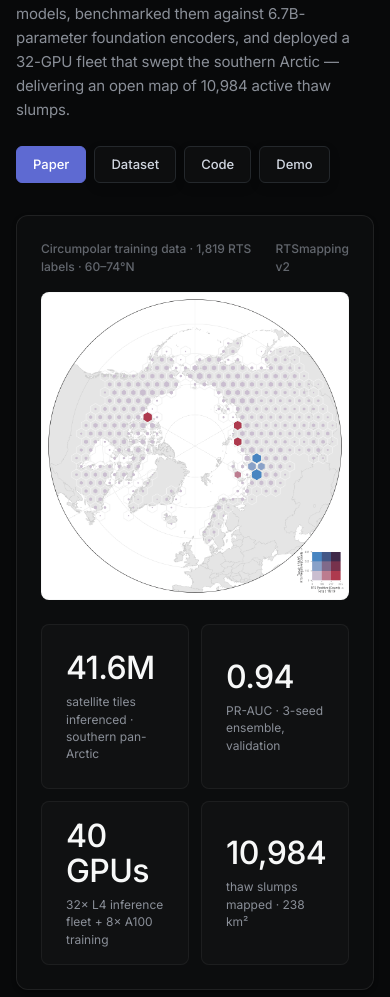
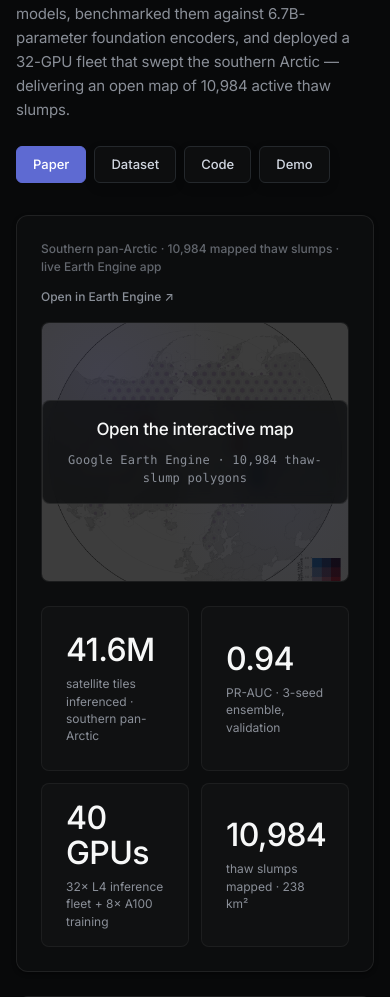
Before and after one commit to yi-li-yang/yi-li-yang.github.io, a web app: file index.html in a window 390 px wide. Shown: the part 1128-2125 px from the top of the page. Run offline with its HTML, style and script files only (its server is not run), Linux system fonts and the light colour scheme.

Commit message:
Showcase: make the live Earth Engine map the featured hero
Replaces the static training-data PNG at the top of the featured project
with the published GEE app (south-rts-map), so the card leads with the
shipped output instead of the inputs.

- Click-to-load: the markup ships a plain anchor that opens the app in a
  new tab, so the card works with no JS, on mobile, and if the module
  fails. On >700px screens JS upgrades it to an in-place iframe, injected
  only on click, so a heavy third-party app never boots on page load.
- The training-data PNG is reused as a dimmed backdrop behind the CTA and
  as the no-JS fallback.
- Layout: the map now spans the full card width and the four stats move to
  a single row beneath it.
- A cross-origin iframe fires `load` even for the browser's error page, so
  readiness is probed with a no-cors fetch first; on failure the CTA is
  restored with an "opens in a new tab" note rather than a dead blank
  frame. A 20s timeout backstops a frame that answers but never finishes.
- `.showcase-figure` needs an explicit width: with only aspect-ratio and
  min-height, narrow columns let the ratio drive the width back up and the
  frame overflowed the card below ~480px.

Co-Authored-By: Claude Opus 5 <noreply@anthropic.com>

```diff
--- a/css/components.css
+++ b/css/components.css
@@ -138,6 +138,7 @@
 
 .visual-header {
   display: flex;
+  flex-wrap: wrap;
   align-items: center;
   justify-content: space-between;
   gap: 0.75rem;
@@ -601,38 +602,122 @@
   margin-top: var(--space-xs);
 }
 
-/* Hero card: manuscript-figure inset + stat grid */
+/* Hero card: full-width live map + stat row */
 
 .showcase-hero-body {
   display: grid;
-  grid-template-columns: minmax(0, 1.15fr) minmax(0, 1fr);
+  grid-template-columns: 1fr;
   gap: var(--space-lg);
   align-items: stretch;
 }
 
+.showcase-map-out {
+  color: var(--color-text-muted);
+  transition: color var(--transition);
+}
+
+.showcase-map-out:hover {
+  color: var(--color-accent);
+}
+
 .showcase-figure {
-  min-height: 0;
-  background: #f7f8f8;   /* deliberate paper inset for the light scientific figure */
+  position: relative;
   display: flex;
   align-items: center;
   justify-content: center;
+  /* `width` must stay definite: with only aspect-ratio + min-height, a narrow
+     column lets the ratio drive the width back up and the frame overflows. */
+  width: 100%;
+  aspect-ratio: 16 / 9;
+  min-height: 320px;
+  max-height: 620px;
+  background: var(--color-bg-panel);
 }
 
 .showcase-figure::before {
-  display: none;         /* no dark radial glow over the paper figure */
+  z-index: 1;            /* keep the radial glow above the dimmed poster */
+  pointer-events: none;
 }
 
-.showcase-map {
+/* Training-data figure, reused as a dimmed backdrop behind the launch CTA. */
+.showcase-map-poster {
+  position: absolute;
+  inset: 0;
   width: 100%;
   height: 100%;
-  max-height: 560px;
   display: block;
-  object-fit: contain;
+  object-fit: cover;
+  /* The source is a light "paper" figure on a dark page — darken hard, but keep
+     saturation so the labelled hexbins still read as data behind the CTA. */
+  filter: brightness(0.24) saturate(1.25);
+}
+
+.showcase-map-launch {
+  position: relative;
+  z-index: 2;
+  display: flex;
+  flex-direction: column;
+  align-items: center;
+  gap: var(--space-xs);
+  padding: var(--space-md) var(--space-xl);
+  border: 1px solid var(--color-border);
+  border-radius: var(--radius-md);
+  background: rgba(8, 9, 10, 0.72);
+  backdrop-filter: blur(6px);
+  text-align: center;
+  transition: border-color var(--transition), background var(--transition);
+}
+
+.showcase-map-launch:hover {
+  border-color: var(--color-accent);
+  background: rgba(8, 9, 10, 0.85);
+}
+
+.showcase-map-launch-title {
+  font-size: var(--font-size-md);
+  font-weight: 510;
+  letter-spacing: -0.3px;
+  color: var(--color-text);
+  font-feature-settings: var(--font-features);
+}
+
+.showcase-map-launch-note {
+  font-family: var(--font-mono);
+  font-size: var(--font-size-xs);
+  letter-spacing: 0.02em;
+  color: var(--color-text-muted);
+}
+
+.showcase-map-embed {
+  width: 100%;
+  height: 100%;
+  display: block;
+  border: 0;
+}
+
+/* Once live the frame is the app's own surface — drop the decorative glow. */
+.showcase-figure.is-live::before {
+  display: none;
+}
+
+.showcase-figure.is-loading::after {
+  content: 'Loading Earth Engine…';
+  position: absolute;
+  inset: 0;
+  z-index: 2;
+  display: flex;
+  align-items: center;
+  justify-content: center;
+  background: var(--color-bg-panel);
+  font-family: var(--font-mono);
+  font-size: var(--font-size-xs);
+  letter-spacing: 0.02em;
+  color: var(--color-text-muted);
 }
 
 .showcase-statgrid {
   display: grid;
-  grid-template-columns: repeat(2, minmax(0, 1fr));
+  grid-template-columns: repeat(4, minmax(0, 1fr));
   grid-auto-rows: 1fr;
   gap: var(--space-sm);
 }
@@ -744,16 +829,25 @@
 }
 
 @media (max-width: 900px) {
-  .showcase-hero-body {
-    grid-template-columns: 1fr;
-  }
-
-  .showcase-map {
-    max-height: 420px;
+  .showcase-statgrid {
+    grid-template-columns: repeat(2, minmax(0, 1fr));
   }
 
   .showcase-panels {
     grid-template-columns: 1fr;
+  }
+}
+
+/* Below this width the map is never embedded — keep in sync with the
+   EMBED_QUERY floor in js/modules/showcase-map.js. */
+@media (max-width: 700px) {
+  .showcase-figure {
+    aspect-ratio: 4 / 3;
+    min-height: 260px;
+  }
+
+  .showcase-map-launch {
+    padding: var(--space-md) var(--space-lg);
   }
 }
 
--- a/index.html
+++ b/index.html
@@ -84,13 +84,19 @@
 
           <div class="hero-visual showcase-hero">
             <div class="visual-header">
-              <span>Circumpolar training data &middot; 1,819 RTS labels &middot; 60&ndash;74&deg;N</span>
-              <span>RTSmapping v2</span>
+              <span>Southern pan-Arctic &middot; 10,984 mapped thaw slumps &middot; live Earth Engine app</span>
+              <a class="showcase-map-out" href="https://abruptthawmapping.projects.earthengine.app/view/south-rts-map"
+                 target="_blank" rel="noopener noreferrer">Open in Earth Engine &#8599;</a>
             </div>
             <div class="showcase-hero-body">
-              <div class="visual-frame showcase-figure">
-                <img class="showcase-map" src="assets/showcase/rts-training-map.png"
+              <div class="visual-frame showcase-figure" id="rts-live-map">
+                <img class="showcase-map-poster" src="assets/showcase/rts-training-map.png"
                      alt="Circumpolar hexbin map of the RTSmapping v2 training data: 1,819 thaw-slump labels and 13,695 negative tiles distributed across the Arctic" loading="lazy">
+                <a class="showcase-map-launch" href="https://abruptthawmapping.projects.earthengine.app/view/south-rts-map"
+                   target="_blank" rel="noopener noreferrer">
+                  <span class="showcase-map-launch-title">Open the interactive map</span>
+                  <span class="showcase-map-launch-note">Google Earth Engine &middot; 10,984 thaw-slump polygons</span>
+                </a>
               </div>
               <div class="showcase-statgrid">
                 <div class="showcase-stat">
--- a/js/main.js
+++ b/js/main.js
@@ -2,10 +2,12 @@ import { initStats } from './modules/stats.js';
 import { initThoughts } from './modules/thoughts.js';
 import { initSkills } from './modules/skills.js';
 import { initPublications } from './modules/publications.js';
+import { initShowcaseMap } from './modules/showcase-map.js';
 
 document.addEventListener('DOMContentLoaded', () => {
   initStats();
   initThoughts();
   initSkills();
   initPublications();
+  initShowcaseMap();
 });
--- /dev/null
+++ b/js/modules/showcase-map.js
@@ -0,0 +1,92 @@
+/* Featured showcase — click-to-load Google Earth Engine map.
+ *
+ * The markup ships a plain anchor that opens the app in a new tab, so the card
+ * works with no JS, on mobile, and if this module never loads. On wide screens
+ * we upgrade that anchor to an in-place iframe embed, injected only on click so
+ * a heavy third-party app never boots on page load.
+ *
+ * The 701px floor mirrors the 700px breakpoint in css/components.css — keep the
+ * two in sync. Below it we leave the plain link alone: the EE app competes with
+ * touch scrolling and is unusable in a phone-width frame.
+ */
+
+const EMBED_QUERY = '(min-width: 701px)';
+const LOAD_TIMEOUT_MS = 20000;
+
+export function initShowcaseMap() {
+  const frame = document.getElementById('rts-live-map');
+  const link  = frame?.querySelector('.showcase-map-launch');
+  if (!frame || !link) return;
+
+  if (!window.matchMedia(EMBED_QUERY).matches) return;
+
+  const title  = link.querySelector('.showcase-map-launch-title');
+  const note   = link.querySelector('.showcase-map-launch-note');
+  const poster = Array.from(frame.children);
+
+  if (title) title.textContent = 'Launch the interactive map';
+  if (note)  note.textContent  = 'Google Earth Engine · loads on click';
+
+  // idle → loading → live, or → failed (after which the anchor just opens a tab)
+  let state = 'idle';
+
+  function restore(message) {
+    state = 'failed';
+    frame.classList.remove('is-loading', 'is-live');
+    frame.replaceChildren(...poster);
+    if (title) title.textContent = 'Open the interactive map';
+    if (note)  note.textContent  = message;
+  }
+
+  /* A cross-origin iframe fires `load` even when the navigation fails — the
+   * browser's error page counts — so `load` cannot tell us the app is really
+   * there. Probe reachability first: a no-cors GET resolves opaquely when the
+   * app answers and rejects when the host is down, blocked, or offline. */
+  async function reachable(url) {
+    try {
+      await fetch(url, { mode: 'no-cors', credentials: 'omit' });
+      return true;
+    } catch {
+      return false;
+    }
+  }
+
+  link.addEventListener('click', async event => {
+    if (state !== 'idle') return;
+    event.preventDefault();
+    state = 'loading';
+
+    const url = link.href;
+    frame.classList.add('is-live', 'is-loading');
+    frame.replaceChildren();
+
+    if (!await reachable(url)) {
+      console.warn('Earth Engine app is unreachable; restoring the link.');
+      restore('Earth Engine did not load here — opens in a new tab');
+      return;
+    }
+
+    const iframe = document.createElement('iframe');
+    iframe.className = 'showcase-map-embed';
+    iframe.title = 'Interactive map of mapped retrogressive thaw slumps (Google Earth Engine)';
+    iframe.referrerPolicy = 'no-referrer-when-downgrade';
+    iframe.setAttribute('allowfullscreen', '');
+    iframe.src = url;
+
+    // Backstop for a frame that answers but never finishes loading.
+    const timer = setTimeout(() => {
+      if (state !== 'loading') return;
+      console.warn('Earth Engine app did not load in time; restoring the link.');
+      restore('Earth Engine did not load here — opens in a new tab');
+    }, LOAD_TIMEOUT_MS);
+
+    iframe.addEventListener('load', () => {
+      clearTimeout(timer);
+      if (state !== 'loading') return;
+      state = 'live';
+      frame.classList.remove('is-loading');
+    }, { once: true });
+
+    frame.replaceChildren(iframe);
+  });
+}
```
